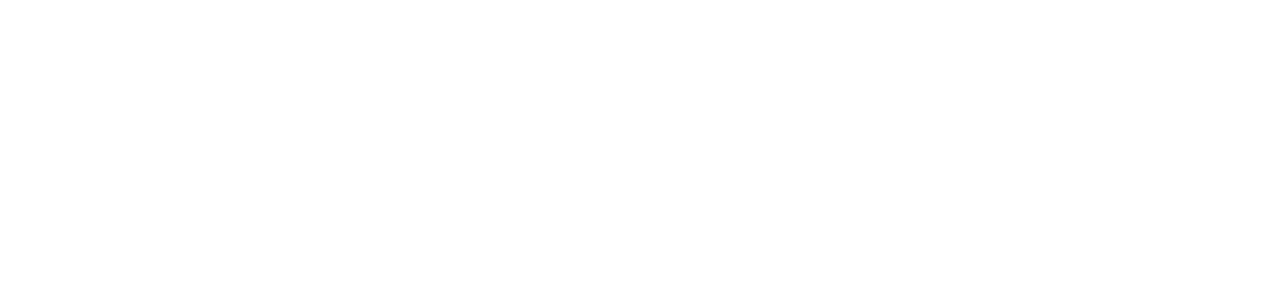
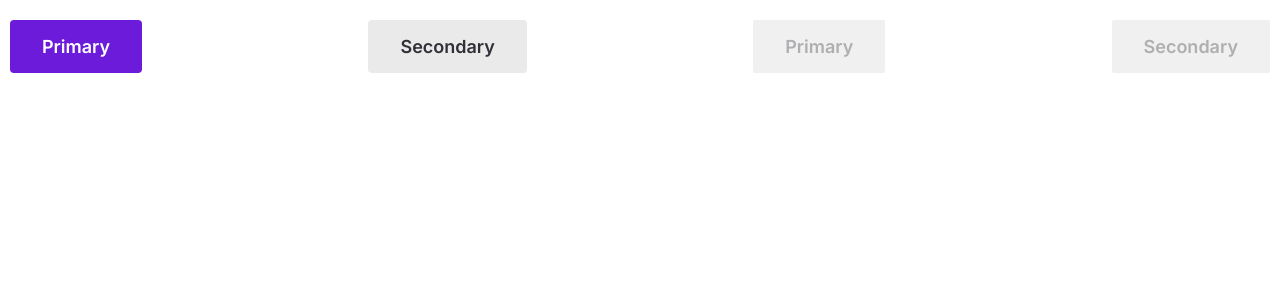
Before and after one commit to jecharmetout/newsblogproject, a React (Create React App) app: page / in a window 1280 px wide. Shown: the top 300 px of the page. Built offline with nearby package versions, Linux system fonts and the light colour scheme.

Commit message:
added button component

```diff
--- a/src/App.module.css
+++ b/src/App.module.css
@@ -0,0 +1,7 @@
+.container {
+  padding: 20px 10px;
+  display: flex;
+  flex-direction: row;
+  justify-content: space-between;
+  align-items: center;
+}
--- a/src/App.tsx
+++ b/src/App.tsx
@@ -1,7 +1,16 @@
 import React from "react";
+import Button, { ButtonType } from "./Components/Button";
+import styles from "./App.module.css";
 
 const App = () => {
-  return <div></div>;
+  return (
+    <div className={styles.container}>
+      <Button title={"Primary"} type={ButtonType.Primary} />
+      <Button title={"Secondary"} type={ButtonType.Secondary} />
+      <Button title={"Primary"} type={ButtonType.Secondary} disabled={true}/>
+      <Button title={"Secondary"} type={ButtonType.Secondary} disabled={true}/>
+    </div>
+  );
 };
 
 export default App;
--- /dev/null
+++ b/src/Components/Button/Button.module.css
@@ -0,0 +1,39 @@
+.button{
+  padding: 16px 32px;
+  display: flex;
+  justify-content: center;
+  align-items: center;
+  border-radius: 4px;
+  font-size: 18px;
+  font-weight: 600;
+  border: none;
+  cursor: pointer;
+  transition: 0.1;
+
+}
+
+.primary {
+  background: rgba(108, 27, 219, 1);
+  color: white;
+
+}
+.primary:hover {
+  background: rgba(145, 46, 242, 1);
+}
+
+.secondary {
+  background: rgba(49, 48, 55, 0.1);
+
+}
+.secondary:hover {
+  background: rgba(49, 48, 55, 0.3);
+
+}
+
+.button:disabled {
+  background: rgba(49, 48, 55, 0.1);
+  color: rgba(49, 48, 55, 0.5);
+  border-radius: 2px;
+  opacity: 0.7;
+  cursor: default;
+}
--- /dev/null
+++ b/src/Components/Button/Button.tsx
@@ -0,0 +1,33 @@
+import React, {FC} from 'react';
+import styles from "./Button.module.css";
+import {ButtonClassnamesType, ButtonType, ButtonPropsType} from './types'
+
+
+
+
+
+const BUTTON_TYPE_CLASSNAMES: ButtonClassnamesType = {
+  [ButtonType.Primary]: styles.primary,
+  [ButtonType.Secondary]: styles.secondary,
+};
+
+const Button: FC<ButtonPropsType> = ({
+  title,
+  onClick,
+  className,
+  disabled,
+  type
+}) => {
+  return (
+    <button
+      onClick={onClick}
+      className={`${styles.button} ${BUTTON_TYPE_CLASSNAMES[type]} ${className || ""}`}
+      disabled={disabled}
+    >
+      {title}
+    </button>
+  );
+};
+
+
+  export default Button
--- /dev/null
+++ b/src/Components/Button/index.ts
@@ -0,0 +1,2 @@
+export {default} from './Button'
+export {ButtonType} from './types'
--- /dev/null
+++ b/src/Components/Button/types.ts
@@ -0,0 +1,15 @@
+export enum ButtonType {
+  Primary = "primary",
+  Secondary = "secondary",
+}
+export type ButtonClassnamesType = {
+  [k in ButtonType]: string;
+};
+
+export type ButtonPropsType = {
+  title: string;
+  onClick?: () => void;
+  className?: string;
+  disabled?: boolean;
+  type: ButtonType;
+};
--- a/src/index.css
+++ b/src/index.css
@@ -1,13 +1,16 @@
+* {
+  box-sizing: border-box;
+  font-family: "Inter", sans-serif;
+  color: #313037;
+}
 body {
   margin: 0;
-  font-family: -apple-system, BlinkMacSystemFont, 'Segoe UI', 'Roboto', 'Oxygen',
-    'Ubuntu', 'Cantarell', 'Fira Sans', 'Droid Sans', 'Helvetica Neue',
-    sans-serif;
+
   -webkit-font-smoothing: antialiased;
   -moz-osx-font-smoothing: grayscale;
 }
 
 code {
-  font-family: source-code-pro, Menlo, Monaco, Consolas, 'Courier New',
+  font-family: source-code-pro, Menlo, Monaco, Consolas, "Courier New",
     monospace;
 }
```
